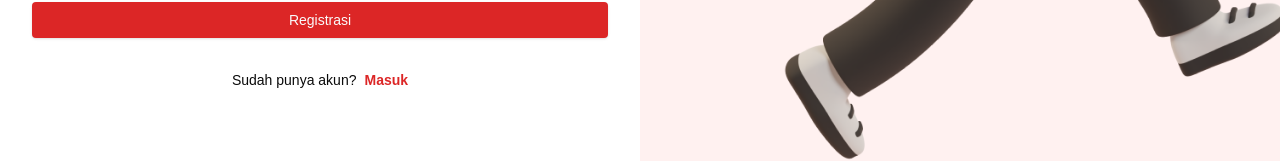
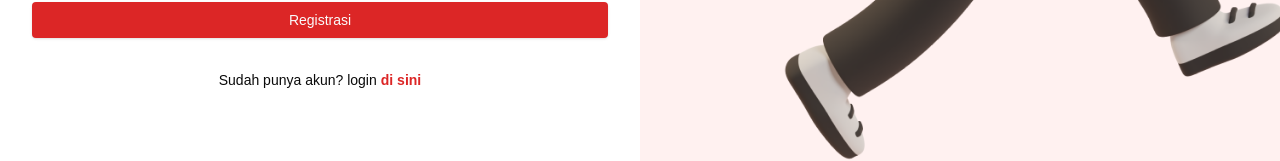
Before and after one commit to ainunnfh/simple-payment-app, a Next.js app: page /registration-page in a window 1280 px wide. Shown: the part 600-761 px from the top of the page. Built offline with nearby package versions, Linux system fonts and the light colour scheme.

Commit message:
💄change gap

```diff
--- a/src/components/login/LoginForm.tsx
+++ b/src/components/login/LoginForm.tsx
@@ -79,7 +79,7 @@ const LoginForm = () => {
           </form>
         </Form>
 
-        <div className="flex gap-2 items-center justify-center">
+        <div className="flex gap-1 items-center justify-center">
           <span className="text-sm">Belum punya akun? registrasi</span>
           <a
             href="/registration-page"
--- a/src/components/registration/RegistrationForm.tsx
+++ b/src/components/registration/RegistrationForm.tsx
@@ -126,10 +126,10 @@ const RegistrationForm = () => {
           </form>
         </Form>
 
-        <div className="flex gap-2 items-center justify-center">
-          <span className="text-sm">Sudah punya akun?</span>
+        <div className="flex gap-1 items-center justify-center">
+          <span className="text-sm">Sudah punya akun? login</span>
           <a href="/login-page" className="text-sm font-semibold text-red-600">
-            Masuk
+            di sini
           </a>
         </div>
       </div>
```
